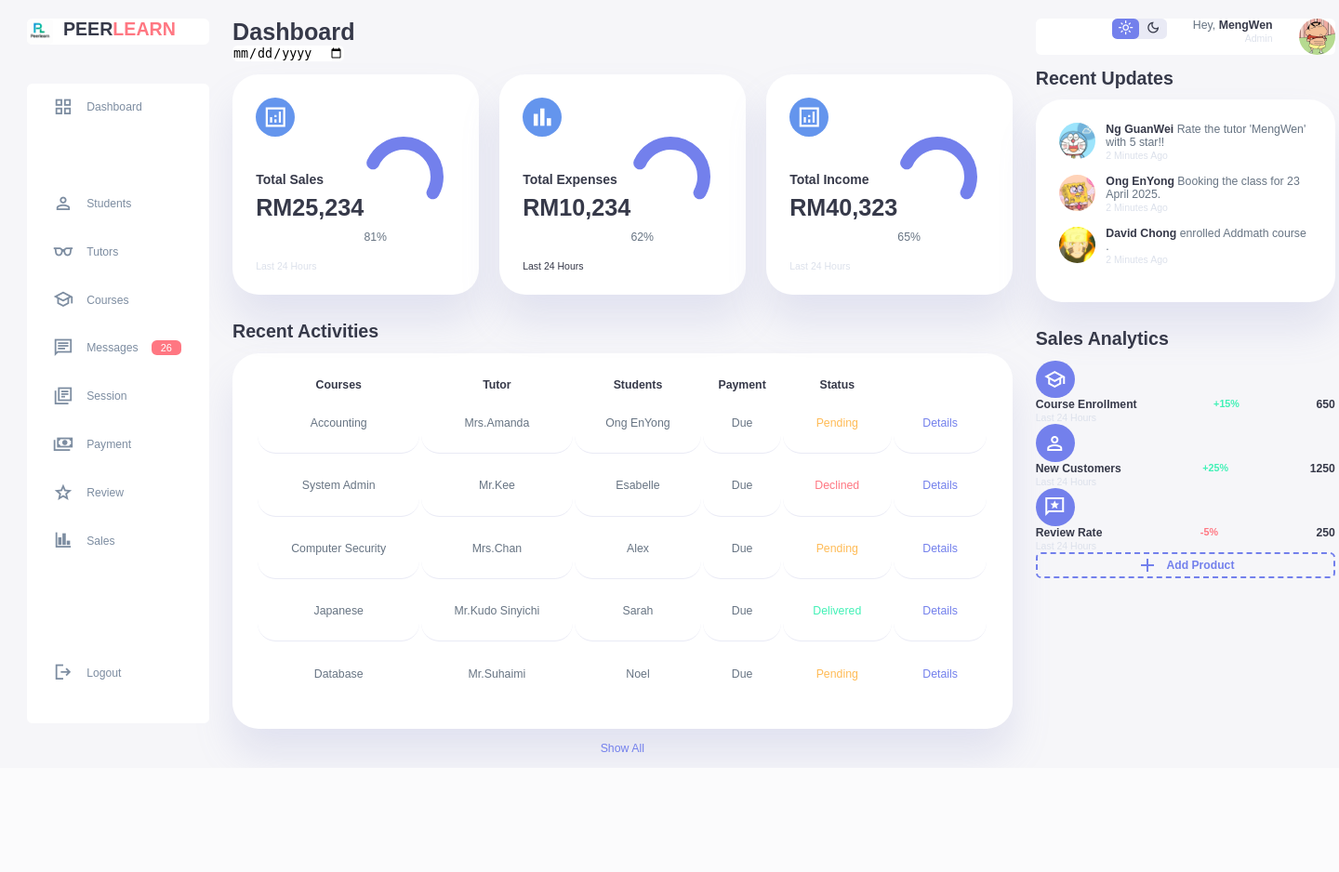
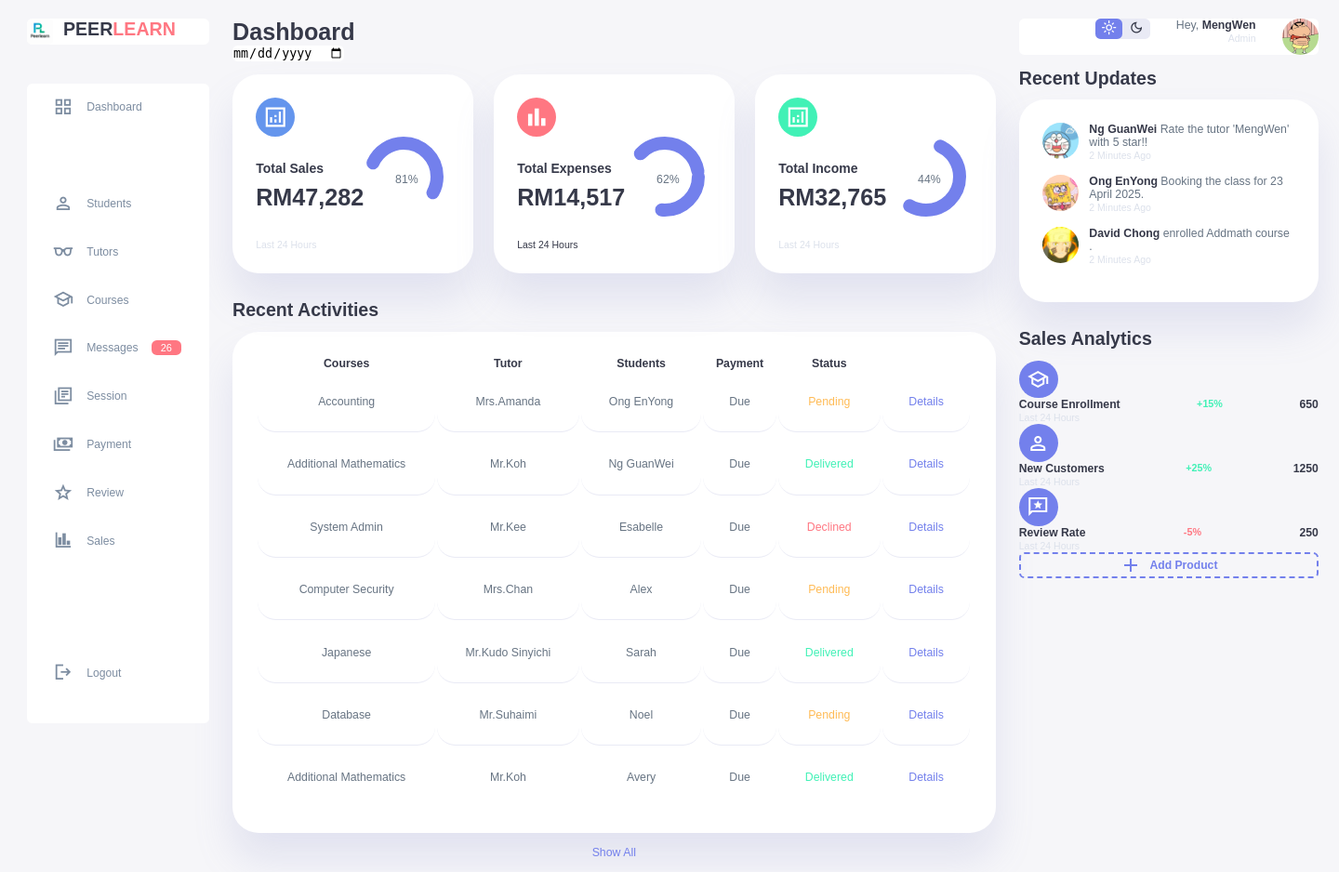
Before and after one commit to eyo20/FYP-Project, a PHP site: page /admin.html in a window 1440 px wide. Shown: the whole page at 93% size. Before the commit the page ends 821 px from the top, so only its background shows below. Run offline with PHP 8.4, Linux system fonts and the light colour scheme.

Commit message:
Add files via upload

```diff
--- a/admin.html
+++ b/admin.html
@@ -78,9 +78,9 @@
                     <div class="middle">
                         <div class="lef">
                             <h3>Total Sales</h3>
-                            <h1>RM25,234</h1>
+                            <h1>RM47,282</h1>
                         </div>
-                        <div class="progres">
+                        <div class="progress">
                             <svg>
                                 <circle cx="38" cy="38" r="36"></circle>
                             </svg>
@@ -92,14 +92,14 @@
                     <small class="text-muted">Last 24 Hours</small>
                 </div>
                 <!------------End of Sales---------------->
-                <div class="Sales">
+                <div class="expenses">
                     <span class="material-symbols-sharp"> bar_chart</span>
                     <div class="middle">
-                        <div class="lef">
+                        <div class="left">
                             <h3>Total Expenses</h3>
-                            <h1>RM10,234</h1>
+                            <h1>RM14,517</h1>
                         </div>
-                        <div class="progres">
+                        <div class="progress">
                             <svg>
                                 <circle cx="38" cy="38" r="36"></circle>
                             </svg>
@@ -111,19 +111,19 @@
                     <small class="text-mute">Last 24 Hours</small>
                 </div>
                 <!------------End of Expenses---------------->
-                <div class="Sales">
+                <div class="income">
                     <span class="material-symbols-sharp"> analytics</span>
                     <div class="middle">
-                        <div class="lef">
+                        <div class="left">
                             <h3>Total Income</h3>
-                            <h1>RM40,323</h1>
+                            <h1>RM32,765</h1>
                         </div>
-                        <div class="progres">
+                        <div class="progress">
                             <svg>
                                 <circle cx="38" cy="38" r="36"></circle>
                             </svg>
                             <div class="number">
-                                <p>65%</p>
+                                <p>44%</p>
                             </div>
                         </div>
                     </div>
@@ -155,7 +155,13 @@
                             <td class="warning">Pending</td>
                             <td class="primary">Details</td>
                         </tr>
-                        <tr>
+                        <td>Additional Mathematics</td>
+                        <td>Mr.Koh</td>
+                        <td>Ng GuanWei</td>
+                        <td>Due</td>
+                        <td class="success">Delivered</td>
+                        <td class="primary">Details</td>
+                        </tr>
                             <td>System Admin </td>
                             <td>Mr.Kee</td>
                             <td>Esabelle</td>
@@ -187,6 +193,13 @@
                             <td class="warning">Pending</td>
                             <td class="primary">Details</td>
                         </tr>
+                        <td>Additional Mathematics</td>
+                        <td>Mr.Koh</td>
+                        <td>Avery</td>
+                        <td>Due</td>
+                        <td class="success">Delivered</td>
+                        <td class="primary">Details</td>
+                    </tr>
                     </tbody>
                 </table>
                 <a href="#">Show All</a>
--- a/adminstyle.css
+++ b/adminstyle.css
@@ -326,8 +326,8 @@ main .insights .expenses svg circle {
 }
 
 main .insights .income svg circle {
-    stroke-dashoffset: -20;
-    stroke-dasharray: 80;
+    stroke-dashoffset: 35;
+    stroke-dasharray: 110;
 }
 
 main .insights .progress .number {
```
